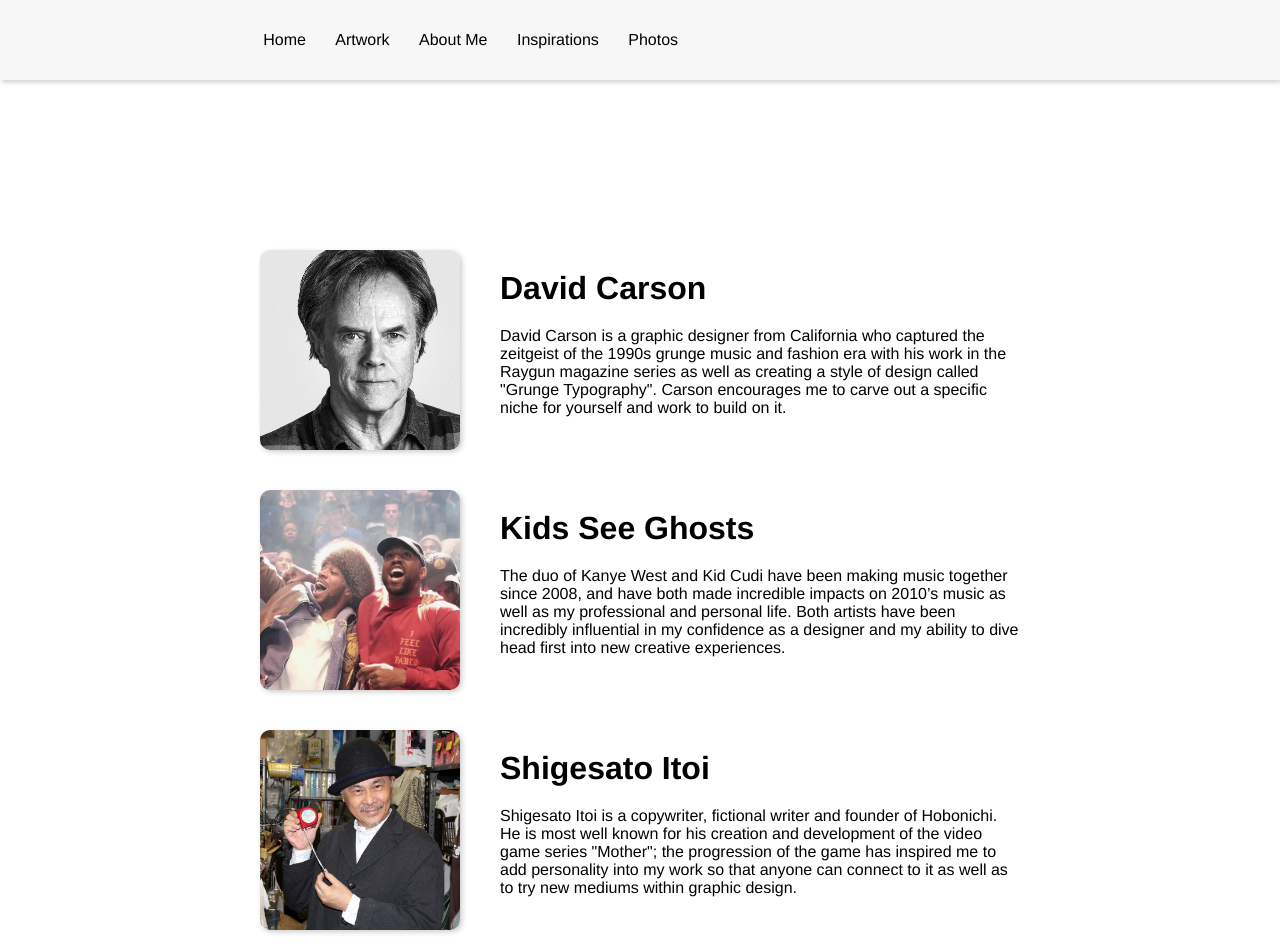
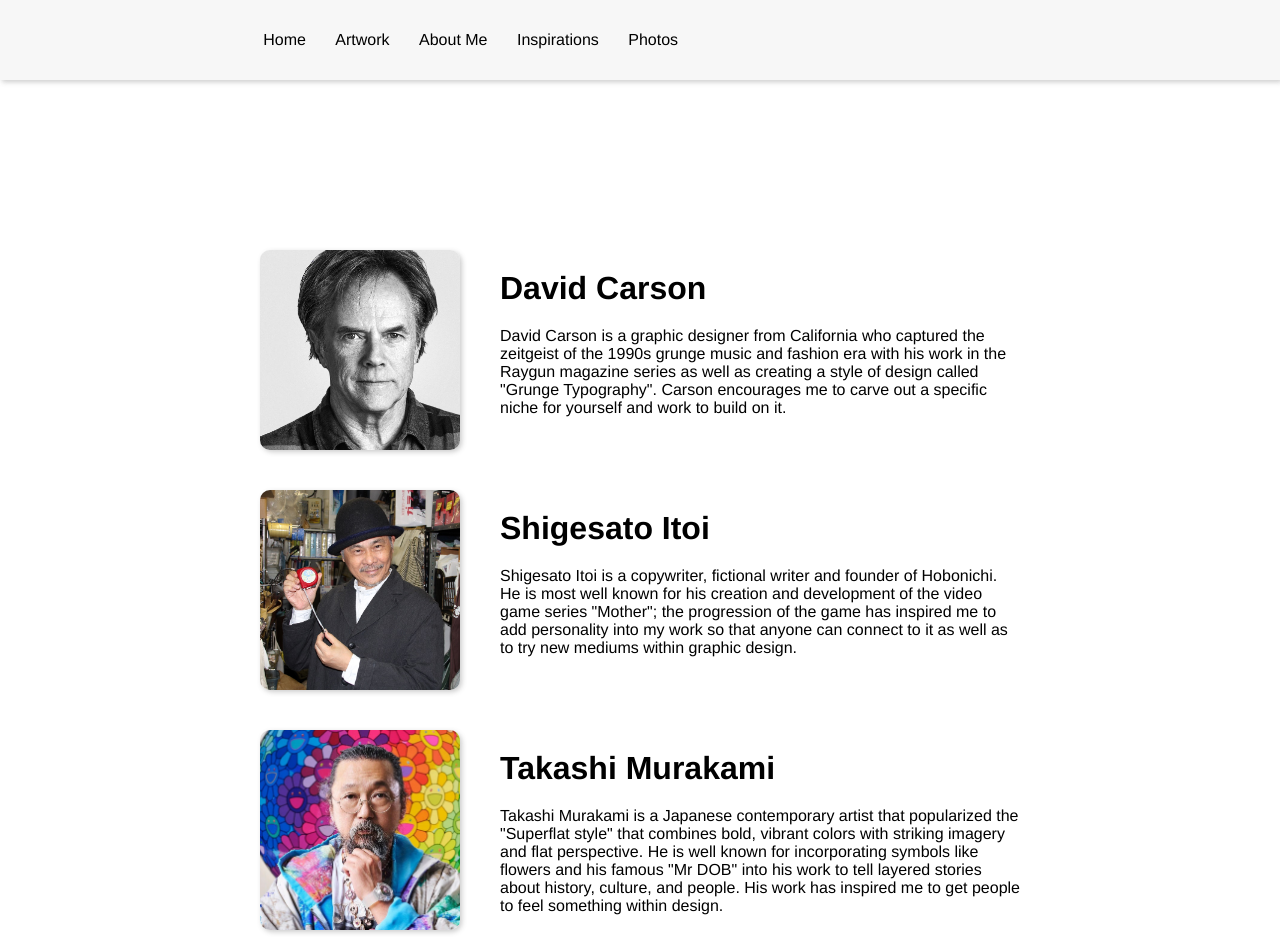
Before and after one commit to Joelkatsuda12/portfolio, a plain HTML site: page carson.html in a window 1280 px wide. Shown: the top 947 px of the page. Drawn offline with Linux system fonts and the light colour scheme.

Commit message:
Update carson.html

```diff
--- a/carson.html
+++ b/carson.html
@@ -43,17 +43,6 @@
        <div class='text'>
           <h1 class='headers'>David Carson</h1>
            <p class='body_text'>David Carson is a graphic designer from California who captured the zeitgeist of the 1990s grunge music and fashion era with his work in the Raygun magazine series as well as creating a style of design called "Grunge Typography". Carson encourages me to carve out a specific niche for yourself and work to build on it.</p>
-        </div>
-    </div>
-  <div>
-
-    <!-- one section -->
-
-    <div id='kanye-container-desktop' class='containers'>
-      <div class="widgets photo1"><img src="inspiration/KSG.jpg"></div>
-       <div class='text'>
-          <h1 class='headers'>Kids See Ghosts</h1>
-           <p class='body_text'>The duo of Kanye West and Kid Cudi have been making music together since 2008, and have both made incredible impacts on 2010’s music as well as my professional and personal life. Both artists have been incredibly influential in my confidence as a designer and my ability to dive head first into new creative experiences. </p>
         </div>
     </div>
   <div>
```
